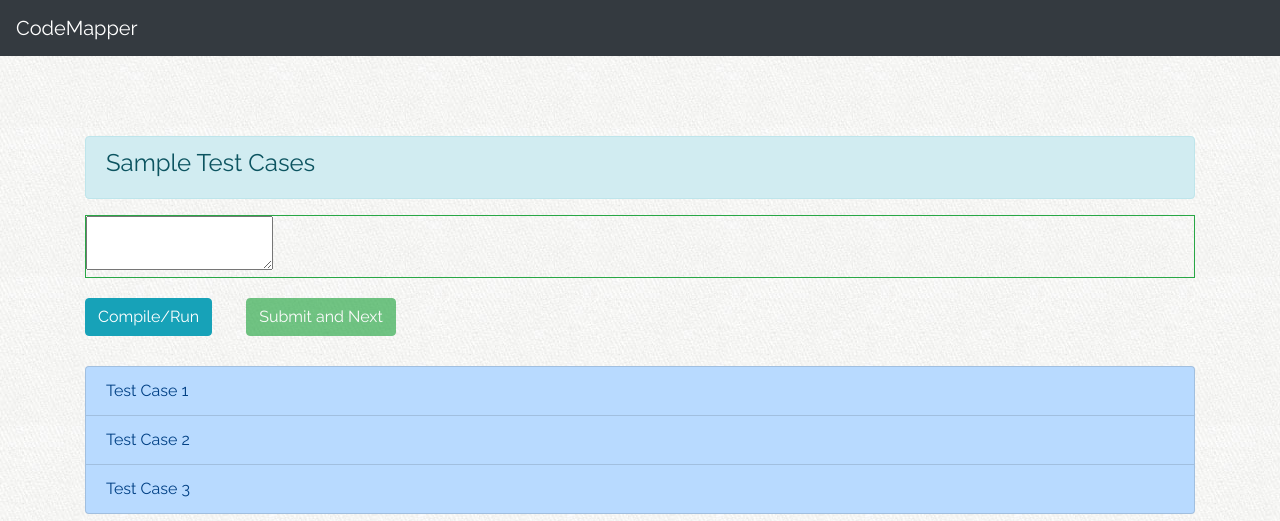
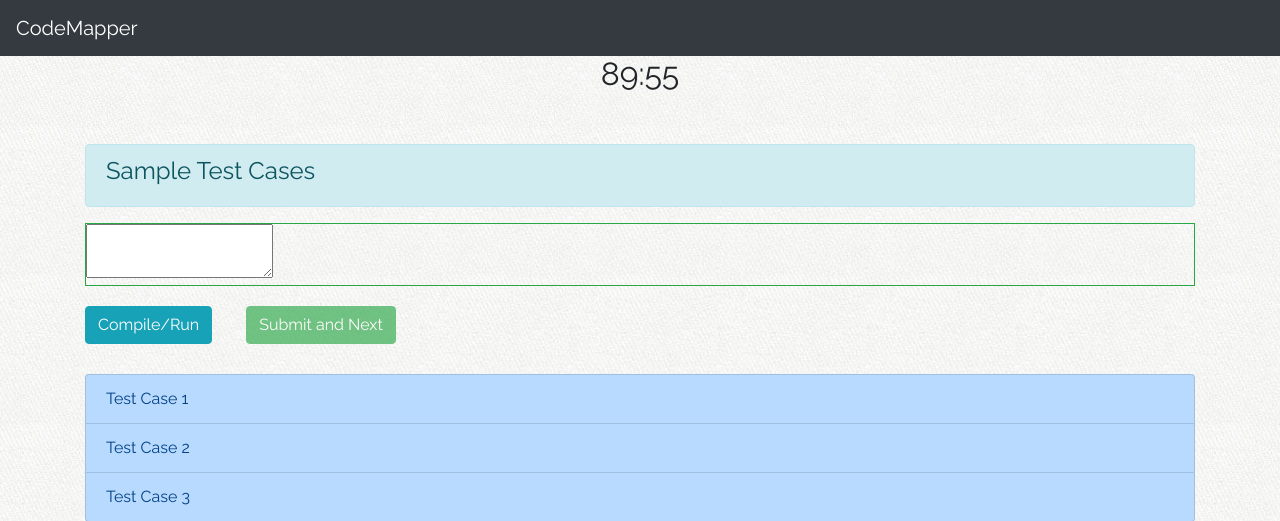
Before and after one commit to cybersagex/coding-challenge, a PHP site: page /challenge-page.php in a window 1280 px wide. Shown: the top 521 px of the page. Run offline with PHP 8.4, Linux system fonts and the light colour scheme; data comes from the database, SQL or seed files in the repository; some libraries are stand-ins or nearby versions.

Commit message:
timer added

```diff
--- a/challenge-page.php
+++ b/challenge-page.php
@@ -76,6 +76,10 @@ include_once 'BackendFunctions/db_conn.php';
           #signout-btn {
             margin-left: 25px;
           }
+          .timer {
+            font-size: 2em;
+            text-align: center;
+          }
         </style>
 
       </head>
@@ -89,10 +93,13 @@ include_once 'BackendFunctions/db_conn.php';
                     <span class="navbar-toggler-icon"></span>
                 </button>
             </nav><!--navbar-->
+            <div class="timer" float=right>
+              <time id="countdown">90:00</time>
+            </div>
         </header><!--header-->
 
         <!-- body -->
-        <div class="container" style="padding-top:70px;">
+        <div class="container" style="padding-top:30px;">
              <p class="lead"><span id="qnumber"></span><span id="question"></span></p>
 
              <!--sample test cases-->
@@ -163,6 +170,29 @@ include_once 'BackendFunctions/db_conn.php';
         <script type="text/javascript" src="vendors/js/jquery.min.js"></script>
         <script src="https://cdnjs.cloudflare.com/ajax/libs/popper.js/1.12.9/umd/popper.min.js" integrity="sha384-ApNbgh9B+Y1QKtv3Rn7W3mgPxhU9K/ScQsAP7hUibX39j7fakFPskvXusvfa0b4Q" crossorigin="anonymous"></script>
         <script src="https://maxcdn.bootstrapcdn.com/bootstrap/4.0.0/js/bootstrap.min.js" integrity="sha384-JZR6Spejh4U02d8jOt6vLEHfe/JQGiRRSQQxSfFWpi1MquVdAyjUar5+76PVCmYl" crossorigin="anonymous"></script>
+
+        <!-- script for timer -->
+        <script>
+            var seconds = 5400;
+            function secondPassed() {
+              var minutes = Math.round((seconds - 30)/60),
+                  remainingSeconds = seconds % 60;
+
+              if (remainingSeconds < 10) {
+                  remainingSeconds = "0" + remainingSeconds;
+              }
+
+              document.getElementById('countdown').innerHTML = minutes + ":" + remainingSeconds;
+              if (seconds == 0) {
+                  clearInterval(countdownTimer);
+                //form1 is your form name
+                document.form1.submit();
+              } else {
+                  seconds--;
+              }
+          }
+          var countdownTimer = setInterval('secondPassed()', 1000);
+        </script>
 
         <script type="text/javascript">
             //setting up the coding text-editor
```
